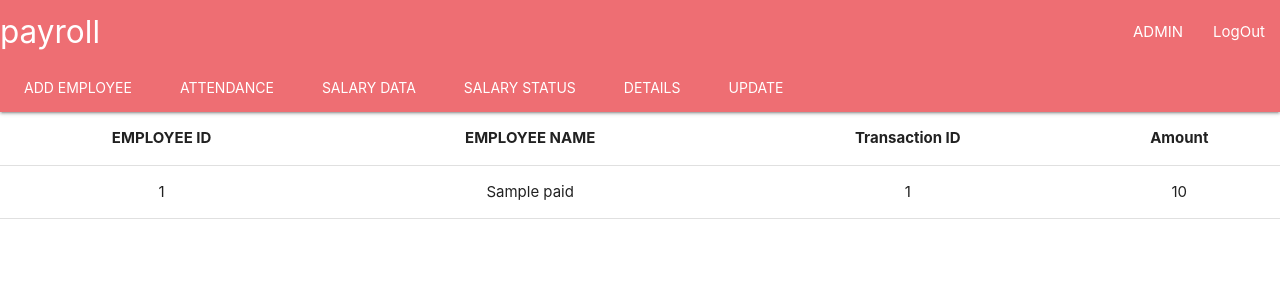
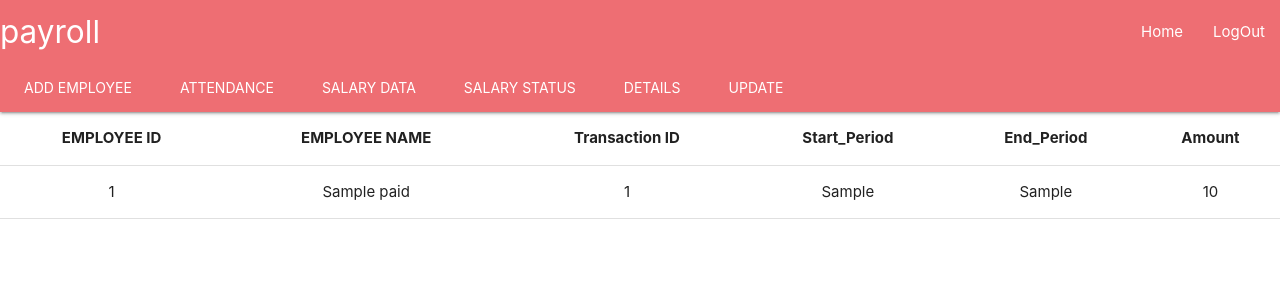
Before and after one commit to akshay-varun/payroll, a PHP site: template views/lastPaid.twig in a window 1280 px wide. Shown: the top 300 px of the page. Run offline with PHP 8.4, Linux system fonts and the light colour scheme; the template is opened without the code that fills it: most values are stand-ins (such as "Sample title", 1, 10 or a date in 2020); some libraries are stand-ins or nearby versions.

Commit message:
fixed a bug.

```diff
--- a/public/css/style.css
+++ b/public/css/style.css
@@ -1,5 +1,5 @@
 .hero-section {
-    background: url("../Images/alex-wigan-5qlegaTwZpM-unsplash.jpg") 50% no-repeat;
+    background: url("../Images/astro-astronomy-background-956999.jpg") 50% no-repeat;
     background-size: cover;
     height: 75vh;
     text-align: center;
--- a/src/classes/add_Employee.php
+++ b/src/classes/add_Employee.php
@@ -35,9 +35,13 @@ class add_Employee
                 array(self::NAME_FIELD, self::EMAIL_FIELD, self::NUMBER_FIELD, self::ID_FIELD, self::SALARY_FIELD),
                 'sssid',
                 $Emp_Name, $Emp_Email,$Emp_Phone,$Admin_ID,$Salary);
+
+            if($this->db->mysqlHelper->getConn()->error) {
+                echo $this->db->mysqlHelper->getConn()->error;
+            }
         } catch (Exception $e) {
             // TODO log the error
-            error_log($e->getMessage());
+            echo $e->getMessage();
         }
     }
 }
--- a/src/classes/add_company.php
+++ b/src/classes/add_company.php
@@ -37,6 +37,8 @@ class add_company
             // TODO log the error
             error_log($e->getMessage());
         }
+//        $code = $e>getCode();
+//        $message = $e->getMessage();
     }
 
 }
--- a/src/classes/perform.php
+++ b/src/classes/perform.php
@@ -45,7 +45,7 @@ class perform
     public function update_salary(int $Emp_ID, int $salary)
     {
         try {
-            $query="update EMPLOYEE set Salary=? where  Emp_ID=?";
+            $query="update EMPLOYEE set Salary=$salary where  Emp_ID=$Emp_ID";
             $stmt=DB::getDB()->mysqlHelper->getConn()->prepare($query);
             $stmt->bind_param('ii',$Emp_ID, $salary);
             if($stmt->execute()===false) {
--- a/views/base.twig
+++ b/views/base.twig
@@ -14,12 +14,13 @@
 
 {% block body %}
     {% block navbar %}
-    <nav class="nav-extended">
+    <nav>
         <div class="nav-wrapper">
-            <a href="#" class="brand-logo">Payroll</a>
+            <a  class="brand-logo">Payroll</a>
             <ul id="nav-mobile" class="right hide-on-med-and-down">
                 <li><a href="/loginbtn"><h5>Company</h5></a></li>
                 <li><a href="/admin_login"><h5>Admin</h5></a></li>
+                <li><a href="/"><h5>Home</h5></a> </li>
             </ul>
         </div>
     </nav>
--- a/views/dashboard.twig
+++ b/views/dashboard.twig
@@ -10,7 +10,7 @@
                 <a href="#" class="brand-logo">payroll</a>
                 <a href="#" data-target="mobile-demo" class="sidenav-trigger"><i class="material-icons">menu</i></a>
                 <ul id="nav-mobile" class="right hide-on-med-and-down">
-                    <li><a href="#Admin">ADMIN</a></li>
+                    <li><a href="/">Home</a></li>
                     <li> <a href="/admin_login">LogOut</a> </li>
                 </ul>
             </div>
--- a/views/lastPaid.twig
+++ b/views/lastPaid.twig
@@ -14,16 +14,20 @@
         <th>EMPLOYEE ID</th>
         <th>EMPLOYEE NAME</th>
         <th>Transaction ID</th>
+        <th>Start_Period</th>
+        <th>End_Period</th>
         <th>Amount</th>
     </tr>
     </thead>
 
     <tbody>
 
-    {%for  emp in paid %}
+    {%for emp in paid %}
         <td>{{ emp.Emp_ID }}</td>
         <td>{{ emp.Emp_Name}}</td>
         <td>{{ emp.Last_Txn_ID}}</td>
+        <td>{{ emp.Start_Period }}</td>
+        <td>{{ emp. End_Period }}</td>
         <td>{{ emp.Amount }}</td>
     {% endfor %}
 
--- a/views/owner_dashboard.twig
+++ b/views/owner_dashboard.twig
@@ -10,8 +10,7 @@
             <a href="#" class="brand-logo">payroll</a>
             <a href="#" data-target="mobile-demo" class="sidenav-trigger"><i class="material-icons">menu</i></a>
             <ul id="nav-mobile" class="right hide-on-med-and-down">
-                <li><a href="#Admin">Company</a></li>
-                <li> <a href="#Logout">LogOut</a> </li>
+                <li> <a href="/loginbtn">LogOut</a> </li>
                 <li><a href="/">Home</a> </li>
             </ul>
         </div>
--- a/views/update.twig
+++ b/views/update.twig
@@ -25,9 +25,9 @@
                     <br>
 
                     <li><a href="#!"><i class="material-icons">cloud</i>payroll</a></li>
-                    <li><a href="#!">Second Link</a></li>
+
                     <li><div class="divider"></div></li>
-                    <li><a class="subheader">Subheader</a></li>
+
                     <li><a class="waves-effect" href="/upSalary">Update Salary</a></li>
                     <li><a class="waves-effect" href="/delete">Delete Employee</a></li>
                     <li><a class="waves-effect" href="/last">Last Paid</a></li>
```
Also changed, not shown: src/app.php (+7 -3 lines), public/Images/alex-wigan-5qlegaTwZpM-unsplash.jpg (added), public/Images/andyone--WW8jBak7bo-unsplash.jpg (added), 1 other file.
